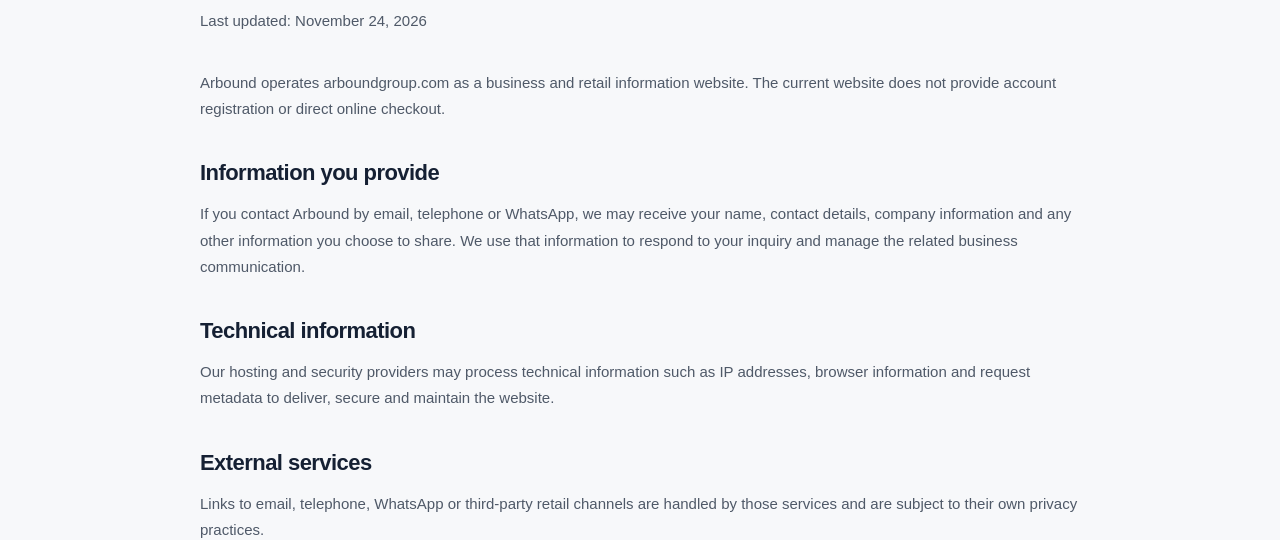
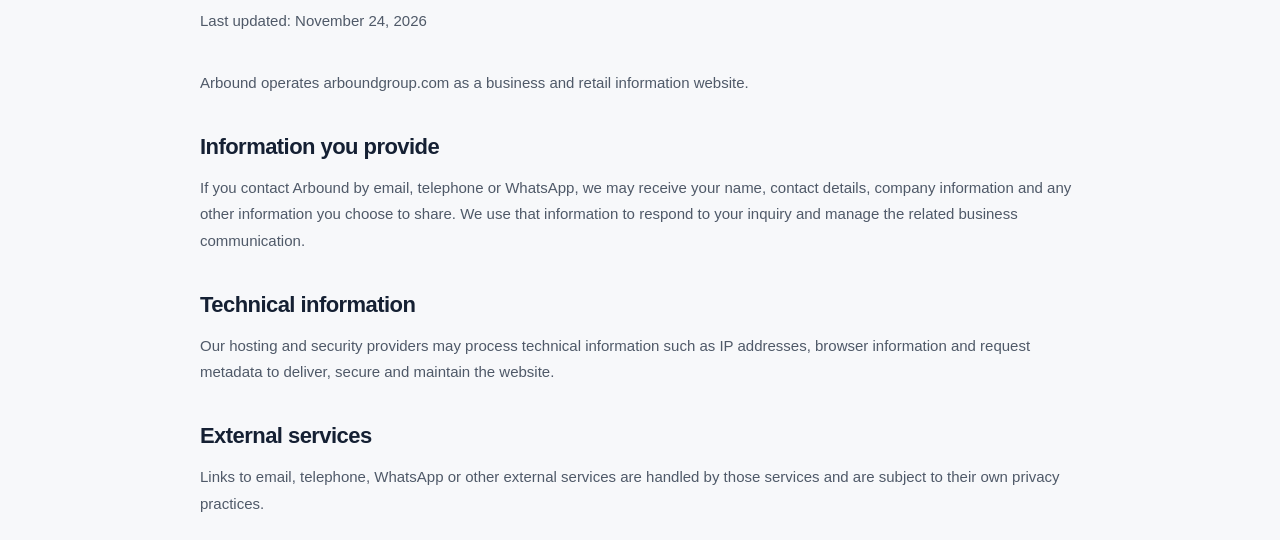
Before and after one commit to alad1/arbound-public, a plain HTML site: page privacy.html in a window 1280 px wide. Shown: the part 266-806 px from the top of the page. Drawn offline with Linux system fonts and the light colour scheme.

Commit message:
Neutralize privacy channel references

```diff
--- a/privacy.html
+++ b/privacy.html
@@ -20,13 +20,13 @@
     <h1>Privacy</h1>
     <p class="legal-meta">Last updated: November 24, 2026</p>
 
-<p>Arbound operates arboundgroup.com as a business and retail information website. The current website does not provide account registration or direct online checkout.</p>
+<p>Arbound operates arboundgroup.com as a business and retail information website.</p>
 <h2>Information you provide</h2>
 <p>If you contact Arbound by email, telephone or WhatsApp, we may receive your name, contact details, company information and any other information you choose to share. We use that information to respond to your inquiry and manage the related business communication.</p>
 <h2>Technical information</h2>
 <p>Our hosting and security providers may process technical information such as IP addresses, browser information and request metadata to deliver, secure and maintain the website.</p>
 <h2>External services</h2>
-<p>Links to email, telephone, WhatsApp or third-party retail channels are handled by those services and are subject to their own privacy practices.</p>
+<p>Links to email, telephone, WhatsApp or other external services are handled by those services and are subject to their own privacy practices.</p>
 <h2>Contact</h2>
 <p>For privacy-related questions, contact <a href="mailto:commercial@arboundgroup.com">commercial@arboundgroup.com</a>.</p>
   </main>
```
